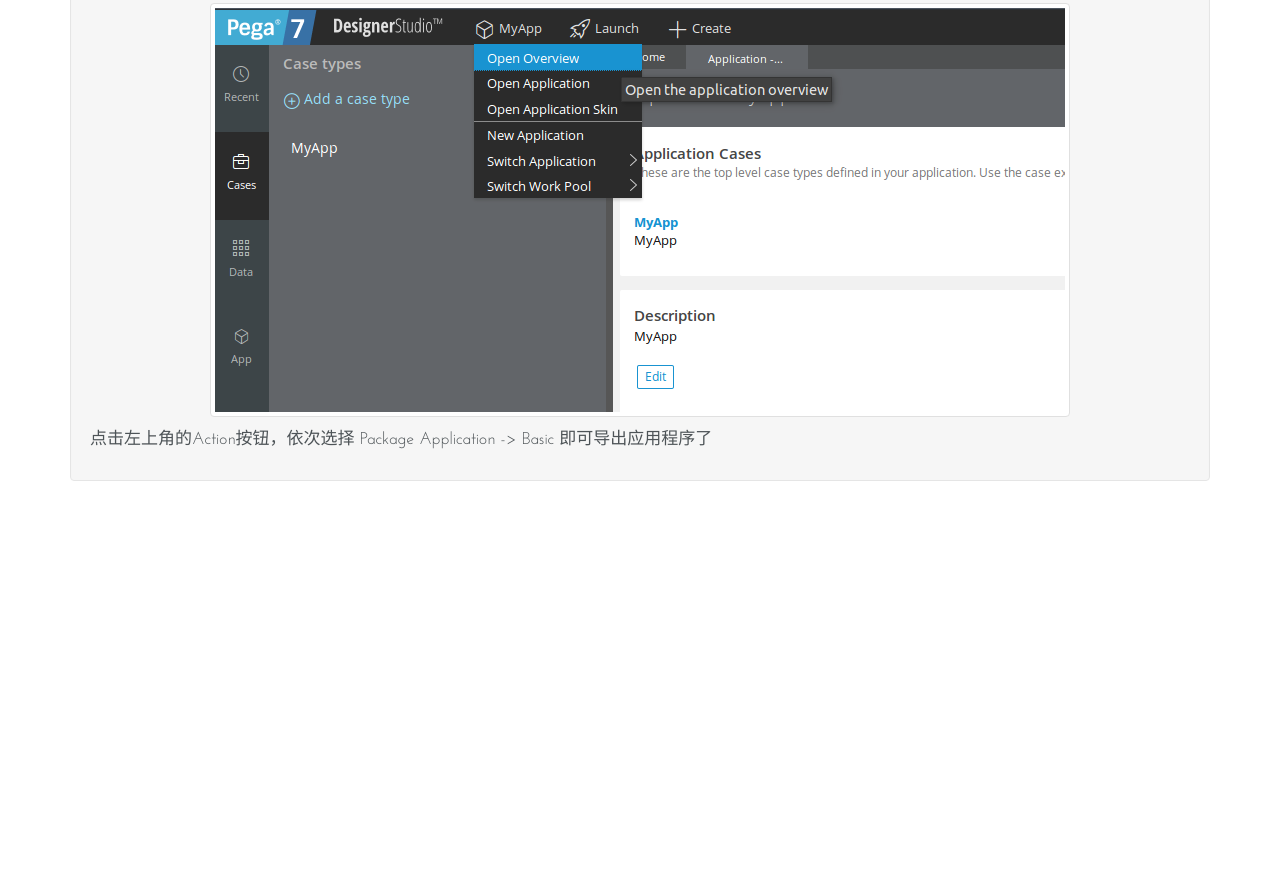
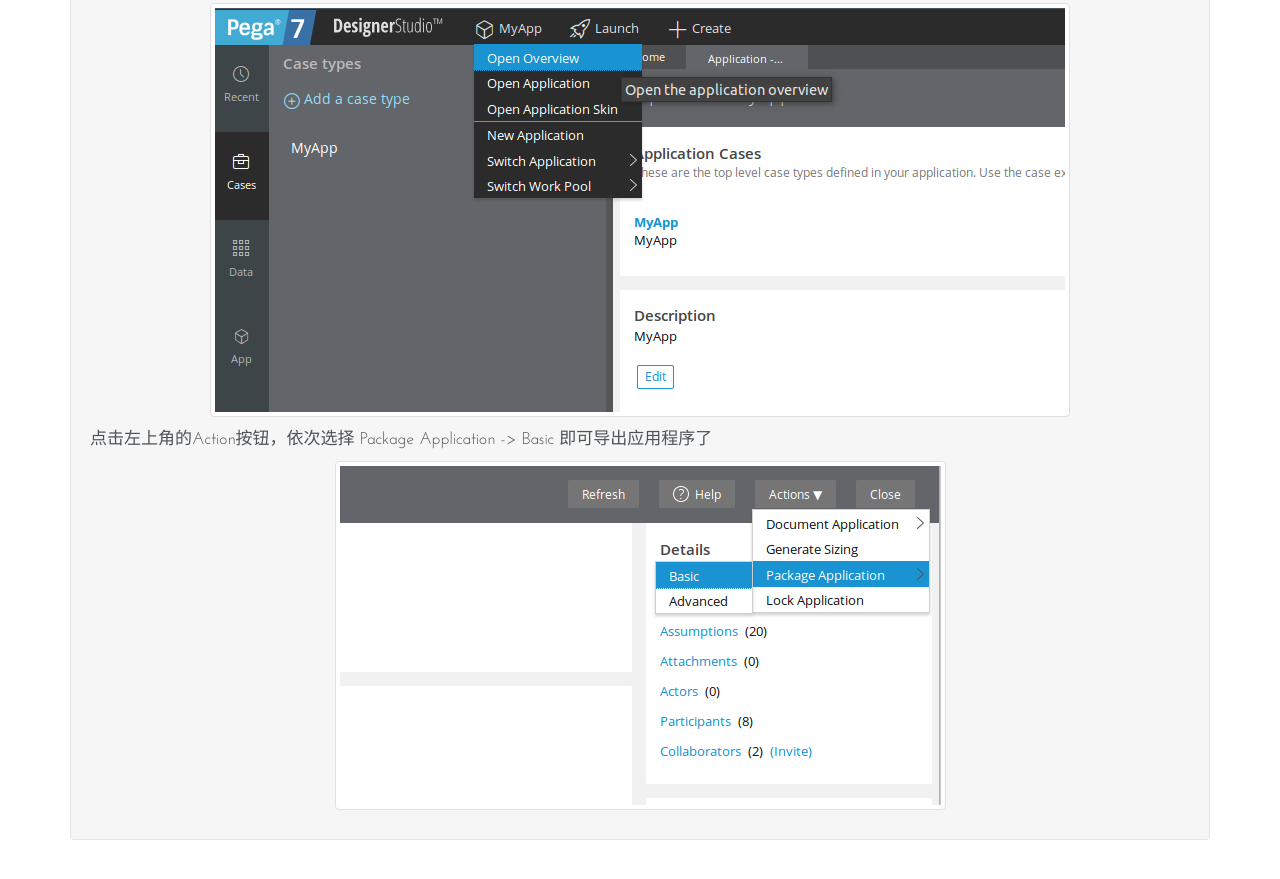
Before and after one commit to onisuly/onisuly.github.io, a plain HTML site: page 2015/10/25/Pega-7-export-application/index.html in a window 1280 px wide. Shown: the part 8734-9613 px from the top of the page. Before the commit the page ends 9340 px from the top, so only its background shows below. Drawn offline with Linux system fonts and the light colour scheme; a script that the page names is missing.

Commit message:
Site updated: 2015-11-02 20:34:49

```diff
--- a/2015/10/25/Pega-7-export-application/index.html
+++ b/2015/10/25/Pega-7-export-application/index.html
@@ -152,6 +152,7 @@
 <h2 id="附2：更简单的导出方法">附2：更简单的导出方法</h2><p>在Application Menu中选择Open Overview</p>
 <p><img src="open-overview.png" alt="open-overview"></p>
 <p>点击左上角的Action按钮，依次选择 Package Application -&gt; Basic 即可导出应用程序了</p>
+<p><img src="package-application.png" alt="package-application"></p>
 
 
 
```
